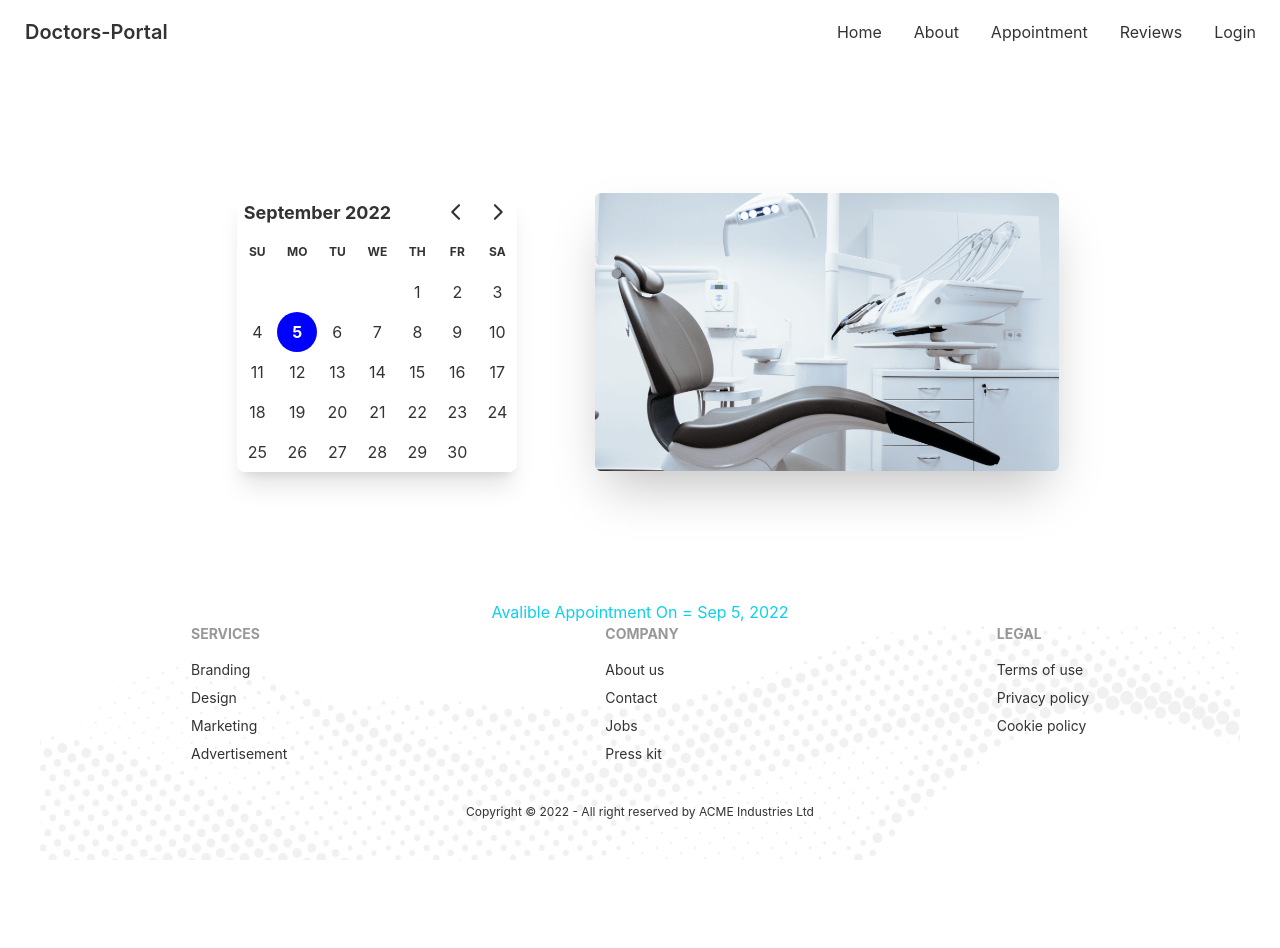
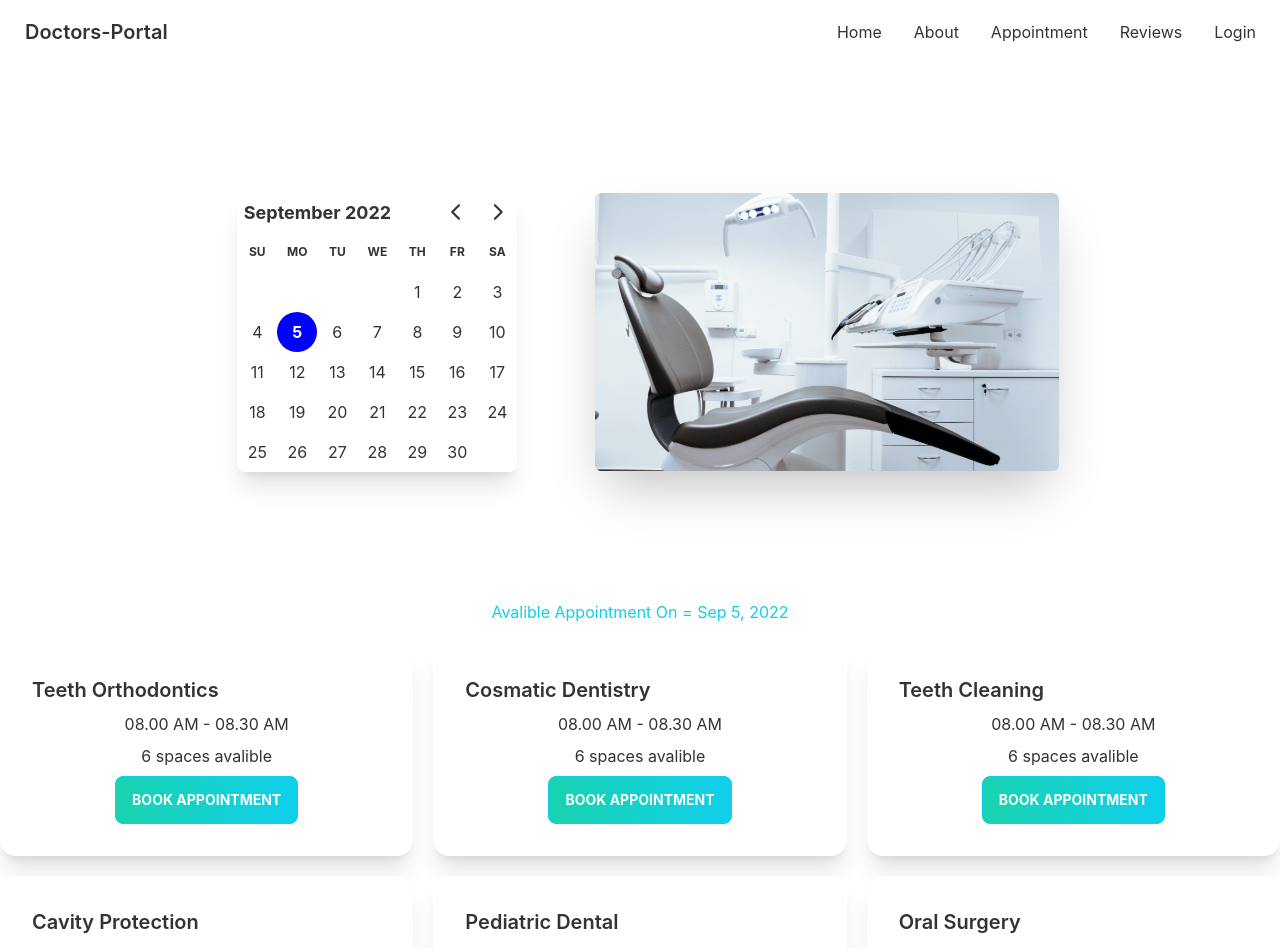
Before and after one commit to fozlerabbi9/Doctors-Portal, a React (Create React App) app: page /Appointment in a window 1280 px wide. Shown: the top 948 px of the page. Before the commit the page ends 860 px from the top, so only its background shows below. Built offline with nearby package versions, Linux system fonts and the light colour scheme.

Commit message:
second commit

```diff
--- /dev/null
+++ b/public/fakedata.json
@@ -0,0 +1,75 @@
+[
+    {
+        "_id":1,
+        "name":"Teeth Orthodontics",
+        "slots":[
+            "08.00 AM - 08.30 AM",
+            "08.30 AM - 09.00 AM",
+            "09.00 AM - 09.30 AM",
+            "09.30 AM - 10.00 AM",
+            "10.00 AM - 10.30 Am",
+            "10.30 AM - 11.00 AM"
+        ]
+    },
+    {
+        "_id":2,
+        "name":"Cosmatic Dentistry",
+        "slots":[
+            "08.00 AM - 08.30 AM",
+            "08.30 AM - 09.00 AM",
+            "09.00 AM - 09.30 AM",
+            "09.30 AM - 10.00 AM",
+            "10.00 AM - 10.30 Am",
+            "10.30 AM - 11.00 AM"
+        ]
+    },
+    {
+        "_id":3,
+        "name":"Teeth Cleaning",
+        "slots":[
+            "08.00 AM - 08.30 AM",
+            "08.30 AM - 09.00 AM",
+            "09.00 AM - 09.30 AM",
+            "09.30 AM - 10.00 AM",
+            "10.00 AM - 10.30 Am",
+            "10.30 AM - 11.00 AM"
+        ]
+    },
+    {
+        "_id":4,
+        "name":"Cavity Protection",
+        "slots":[
+            "08.00 AM - 08.30 AM",
+            "08.30 AM - 09.00 AM",
+            "09.00 AM - 09.30 AM",
+            "09.30 AM - 10.00 AM",
+            "10.00 AM - 10.30 Am",
+            "10.30 AM - 11.00 AM"
+        ]
+    },
+    {
+        "_id":5,
+        "name":"Pediatric Dental",
+        "slots":[
+            "08.00 AM - 08.30 AM",
+            "08.30 AM - 09.00 AM",
+            "09.00 AM - 09.30 AM",
+            "09.30 AM - 10.00 AM",
+            "10.00 AM - 10.30 Am",
+            "10.30 AM - 11.00 AM"
+        ]
+    },
+    {
+        "_id":6,
+        "name":"Oral Surgery",
+        "slots":[
+            "08.00 AM - 08.30 AM",
+            "08.30 AM - 09.00 AM",
+            "09.00 AM - 09.30 AM",
+            "09.30 AM - 10.00 AM",
+            "10.00 AM - 10.30 Am",
+            "10.30 AM - 11.00 AM"
+        ]
+    }
+
+]
--- a/src/Components/AppointMentFile/AppoinmentBanner.js
+++ b/src/Components/AppointMentFile/AppoinmentBanner.js
@@ -7,7 +7,7 @@ import { format } from 'date-fns';
 const AppoinmentBanner = ({date, setDate}) => {
     return (
         <div className="main-div">
-            <div className="py-24">
+            <div className="lg:py-24">
                 <div class="hero">
                     {/* <div class="hero lg:py-24 mb-5 lg:mb-10"> */}
                     <div class="hero-content flex-col justify-evenly lg:w-3/4 lg:flex-row-reverse">
--- a/src/Components/AppointMentFile/Appointment.js
+++ b/src/Components/AppointMentFile/Appointment.js
@@ -8,7 +8,7 @@ const Appointment = () => {
     const [date, setDate] = useState(new Date());
 
     return (
-        <div>
+        <div className=''>
             <AppoinmentBanner date={date} setDate={setDate}></AppoinmentBanner>
             <AvailableAppointment date={date}></AvailableAppointment>
 
--- a/src/Components/AppointMentFile/AvailableAppointment.js
+++ b/src/Components/AppointMentFile/AvailableAppointment.js
@@ -1,11 +1,30 @@
 import { format } from 'date-fns';
 import React from 'react';
+import { useEffect } from 'react';
+import { useState } from 'react';
+import Service from './Service';
 
-const AvailableAppointment = ({date}) => {
-    console.log(date)
+const AvailableAppointment = ({ date }) => {
+    const [services, setService] = useState([]);
+    useEffect(() => {
+        fetch("fakedata.json")
+            .then(res => res.json())
+            .then(data => setService(data))
+    }, [])
+    console.log(services)
     return (
         <div>
             <h1 className='text-primary'>Avalible Appointment On = {format(date, 'PP')} </h1>
+
+            <div className="grid grid-cols-1 md:grid-cols-2 lg:grid-cols-3 gap-5 mx-5 lg:mx-0 my-5 lg:mb-14">
+                {
+                    services.map(service => <Service
+                        key={service._id}
+                        service={service}
+                        date={date}
+                    ></Service>)
+                }
+            </div>
         </div>
     );
 };
--- /dev/null
+++ b/src/Components/AppointMentFile/Service.js
@@ -0,0 +1,29 @@
+import { format } from 'date-fns';
+import React from 'react';
+import ButtonComponent from '../SharedFile/ButtonComponent';
+
+const Service = ({ service, date }) => {
+    const { name, slots } = service;
+    return (
+        <div>
+            <div className="card lg:max-w-lg bg-base-100 shadow-xl">
+                <div className="card-body">
+                    <h2 className="card-title">{name}</h2>
+                    <p>
+                        {
+                            slots.length ? <span> {slots[0]} </span> : <span className='text-red-500'>No Date Avalibale...Try Another Date</span>
+                        }
+                    </p>
+                    {/* <p> {format(date, 'PP')} </p> */}
+                    <p>{slots.length} {slots.length > 1 ? "spaces" : "space"} avalible</p>
+                    <div className="card-actions justify-center">
+                        <ButtonComponent disabled={slots.length === 0} >Book appointment</ButtonComponent>
+                    </div>
+                </div>
+            </div>
+
+        </div>
+    );
+};
+
+export default Service;
--- a/src/Components/SharedFile/ButtonComponent.js
+++ b/src/Components/SharedFile/ButtonComponent.js
@@ -1,9 +1,9 @@
 import React from 'react';
 
-const ButtonComponent = ({children, widthCls}) => {
+const ButtonComponent = ({children, widthCls, disabled}) => {
     return (
         <div>
-            <button className={`btn btn-primary ${widthCls} text-white font-bold bg-gradient-to-r from-secondary to-primary`}>{children}</button>
+            <button disabled={disabled} className={`btn btn-primary ${widthCls} text-white font-bold bg-gradient-to-r from-secondary to-primary`}>{children}</button>
         </div>
     );
 };
```
